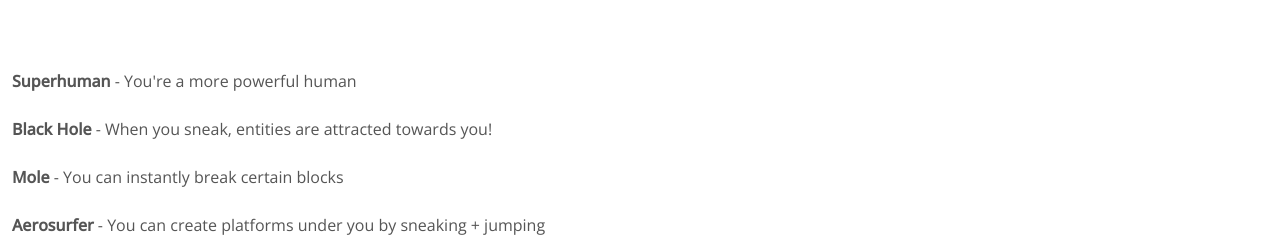
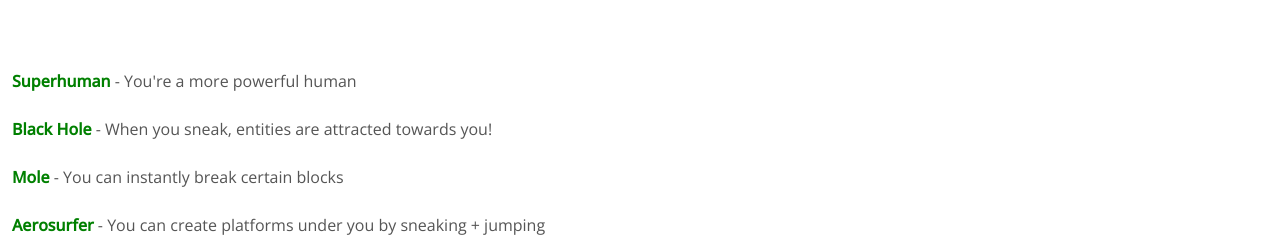
Before and after one commit to VXweb/VexMC, a plain HTML site: page Info.html in a window 1280 px wide. Shown: the part 568-805 px from the top of the page. Drawn offline with nearby package versions, Linux system fonts and the light colour scheme.

Commit message:
added info bold coloring

```diff
--- a/css/style.css
+++ b/css/style.css
@@ -543,6 +543,12 @@ nav a:hover {
 }
 /*** info end   ***/
 
+/*** start info bold ***/
+.PowerSMP b {
+    color: green;
+}
+/*** end info bold ***/
+
 
 /*** Footer ***/
 .footer .btn.btn-link {
```
